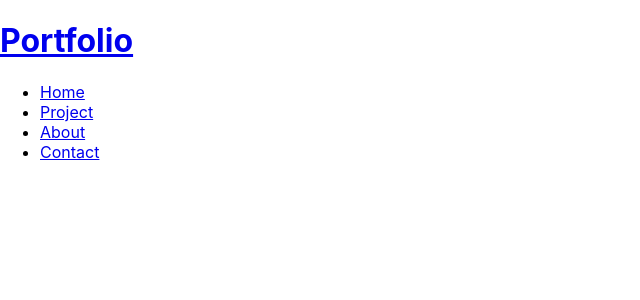
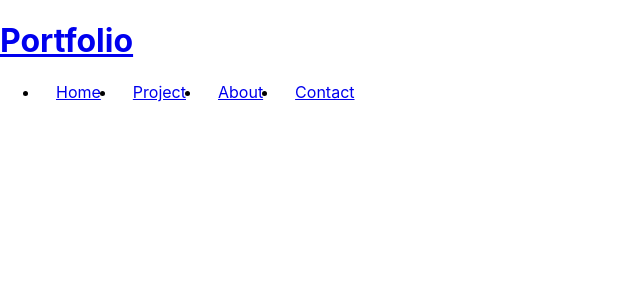
Before and after one commit to yeabtsega45/My-Portfolio, a React (Create React App) app: page / in a window 1280 px wide. Shown: the top 300 px of the page, without its empty margins (0-640 px from the left). Built offline with nearby package versions, Linux system fonts and the light colour scheme.

Commit message:
styling navbar

```diff
--- a/src/Components/Navbar.css
+++ b/src/Components/Navbar.css
@@ -0,0 +1,6 @@
+.nav-menu {
+    display: flex;
+}
+.nav-menu li {
+    padding: 0 1rem;
+}
--- a/src/Components/Navbar.js
+++ b/src/Components/Navbar.js
@@ -8,7 +8,7 @@ function Navbar() {
       <Link to="/">
         <h1>Portfolio</h1>
       </Link>
-      <ul>
+      <ul className="nav-menu">
         <li>
           <Link to="/">Home</Link>
         </li>
```
